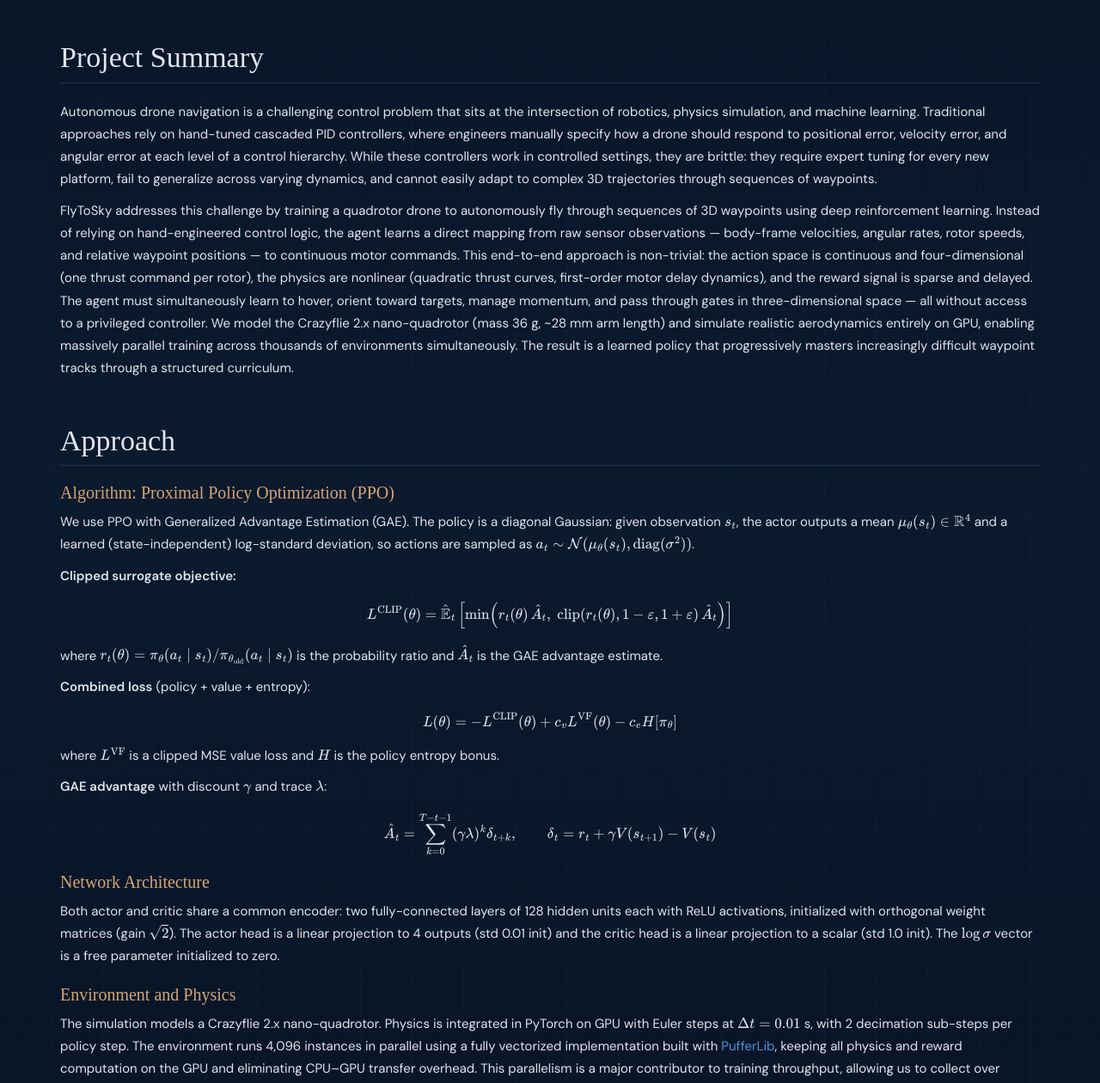
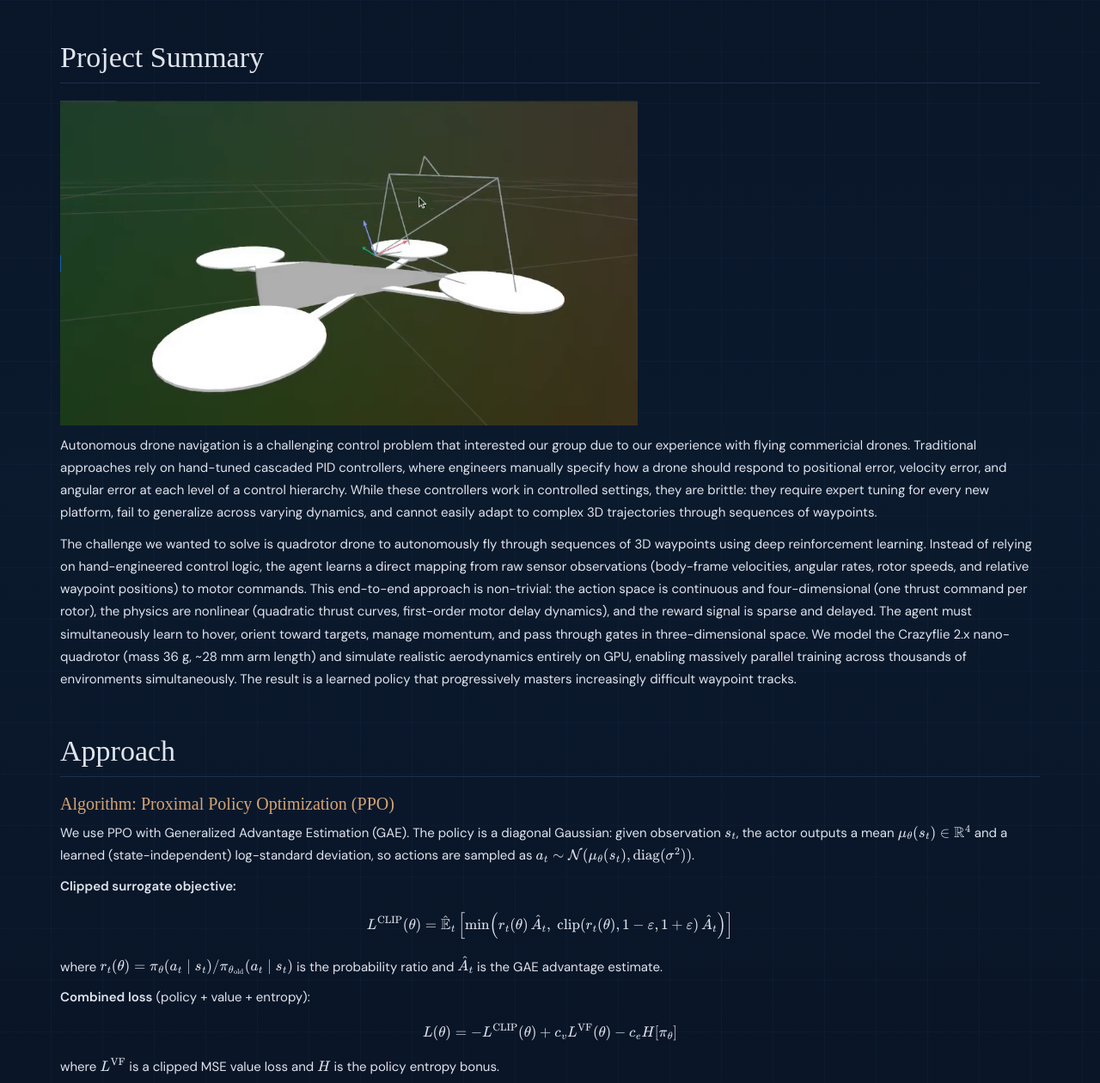
Before and after one commit to Dat-Bois/FlyToSky, a Jekyll site: the page built from docs/final.md, in a window 1280 px wide and 1400 px high, scrolled down 695 px, cut to the strip 140-1400 px from the top of the window. Shown: the whole strip at 86% size. Built offline with Jekyll 4.4.1, drawn with Linux system fonts in a browser that asks for light colours; some web fonts are replaced; formulas are drawn with MathJax 3; some of the changed lines change nothing that is shown; some of the changed text lies outside the part shown.

Commit message:
Add new training images and update final report
- Add clamped_obs, all_final_runs_scaled_rewards, drone_visualized, maxxed_out_motors images
- Update Observations and Actions section with clamped obs figure
- Update reward section subheader and figure captions
- Add Rerun live recording link to Qualitative Evaluation

```diff
--- a/docs/final.md
+++ b/docs/final.md
@@ -4,14 +4,16 @@
 ---
 
 <div class="video-embed">
-  <iframe src="https://www.youtube.com/embed/hv4wH8m8HZY" frameborder="0" allowfullscreen></iframe>
+  <iframe src="https://youtu.be/ok4VkzBzivo" frameborder="0" allowfullscreen></iframe>
 </div>
 
 ## Project Summary
 
-Autonomous drone navigation is a challenging control problem that sits at the intersection of robotics, physics simulation, and machine learning. Traditional approaches rely on hand-tuned cascaded PID controllers, where engineers manually specify how a drone should respond to positional error, velocity error, and angular error at each level of a control hierarchy. While these controllers work in controlled settings, they are brittle: they require expert tuning for every new platform, fail to generalize across varying dynamics, and cannot easily adapt to complex 3D trajectories through sequences of waypoints.
+![Drone Visualized](images/drone_visualized.png)
 
-FlyToSky addresses this challenge by training a quadrotor drone to autonomously fly through sequences of 3D waypoints using deep reinforcement learning. Instead of relying on hand-engineered control logic, the agent learns a direct mapping from raw sensor observations — body-frame velocities, angular rates, rotor speeds, and relative waypoint positions — to continuous motor commands. This end-to-end approach is non-trivial: the action space is continuous and four-dimensional (one thrust command per rotor), the physics are nonlinear (quadratic thrust curves, first-order motor delay dynamics), and the reward signal is sparse and delayed. The agent must simultaneously learn to hover, orient toward targets, manage momentum, and pass through gates in three-dimensional space — all without access to a privileged controller. We model the Crazyflie 2.x nano-quadrotor (mass 36 g, ~28 mm arm length) and simulate realistic aerodynamics entirely on GPU, enabling massively parallel training across thousands of environments simultaneously. The result is a learned policy that progressively masters increasingly difficult waypoint tracks through a structured curriculum.
+Autonomous drone navigation is a challenging control problem that interested our group due to our experience with flying commericial drones. Traditional approaches rely on hand-tuned cascaded PID controllers, where engineers manually specify how a drone should respond to positional error, velocity error, and angular error at each level of a control hierarchy. While these controllers work in controlled settings, they are brittle: they require expert tuning for every new platform, fail to generalize across varying dynamics, and cannot easily adapt to complex 3D trajectories through sequences of waypoints.
+
+The challenge we wanted to solve is quadrotor drone to autonomously fly through sequences of 3D waypoints using deep reinforcement learning. Instead of relying on hand-engineered control logic, the agent learns a direct mapping from raw sensor observations (body-frame velocities, angular rates, rotor speeds, and relative waypoint positions) to motor commands. This end-to-end approach is non-trivial: the action space is continuous and four-dimensional (one thrust command per rotor), the physics are nonlinear (quadratic thrust curves, first-order motor delay dynamics), and the reward signal is sparse and delayed. The agent must simultaneously learn to hover, orient toward targets, manage momentum, and pass through gates in three-dimensional space. We model the Crazyflie 2.x nano-quadrotor (mass 36 g, ~28 mm arm length) and simulate realistic aerodynamics entirely on GPU, enabling massively parallel training across thousands of environments simultaneously. The result is a learned policy that progressively masters increasingly difficult waypoint tracks.
 
 ## Approach
 
@@ -37,7 +39,7 @@
 
 ### Network Architecture
 
-Both actor and critic share a common encoder: two fully-connected layers of 128 hidden units each with ReLU activations, initialized with orthogonal weight matrices (gain $$\sqrt{2}$$). The actor head is a linear projection to 4 outputs (std 0.01 init) and the critic head is a linear projection to a scalar (std 1.0 init). The $$\log \sigma$$ vector is a free parameter initialized to zero.
+Both actor and critic share a common encoder: two fully-connected layers of 128 hidden units each with leaky ReLU activations, initialized with orthogonal weight matrices (gain $$\sqrt{2}$$). The actor head is a linear projection to 4 outputs (std 0.01 init) and the critic head is a linear projection to a scalar (std 1.0 init). The $$\log \sigma$$ vector is a free parameter initialized to zero.
 
 ### Environment and Physics
 
@@ -52,6 +54,11 @@
 
 The observation vector includes body-frame linear velocities, angular rates, current rotor speeds, and the relative position of the next waypoint in the drone's body frame. Actions are four continuous motor thrust commands in the range $$[-1, 1]$$, mapped to RPM targets for each rotor.
 
+<figure class="eval-figure">
+  <img src="images/clamped_obs.png" alt="Clamped observation values within [-1, 1]">
+  <figcaption>All observation values clamped to the range [-1, 1]. Bounding observations improved training stability by preventing large input magnitudes from producing poor gradient signals early in training.</figcaption>
+</figure>
+
 ### Reward Function
 
 The total reward per step is:
@@ -60,15 +67,15 @@
 
 | Component | Formula | Scale |
 |---|---|---|
-| Progress | $$\text{clamp}(\|p_t - g\| - \|p_{t+1} - g\|,\;{-0.5},\;0.2)$$ | $$\times 40$$ |
-| Waypoint passage | $$\mathbf{1}[\text{waypoint crossed}]$$ | $$\times 70$$ |
-| Action smoothness | $$-\|\Delta \hat{u}\| \cdot \Delta t$$ | $$\times -9.0$$ |
-| Action magnitude | $$-\overline{\hat{u}^2} \cdot \Delta t$$ | $$\times -0.5$$ |
-| Angular velocity (roll/pitch) | $$-\text{clamp}(\omega_x^2 + \omega_y^2,\;0,\;400) \cdot \Delta t$$ | $$\times -5.5$$ |
-| Angular velocity (yaw) | $$-\omega_z^2 \cdot \Delta t$$ | $$\times -0.2$$ |
-| Orientation | $$-\tanh(\|\text{err}\|/0.5) \cdot \Delta t$$ | $$\times -20$$ |
+| Progress | $$\text{clamp}(\|p_t - g\| - \|p_{t+1} - g\|,\;{-0.5},\;0.2)$$ | $$\times 1$$ |
+| Waypoint passage | $$\mathbf{1}[\text{waypoint crossed}]$$ | $$\times 12$$ |
+| Action smoothness | $$-\|\Delta \hat{u}\| \cdot \Delta t$$ | $$\times -0.1$$ |
+| Action magnitude | $$-\overline{\hat{u}^2} \cdot \Delta t$$ | $$\times -0.2$$ |
+| Angular velocity (roll/pitch) | $$-\text{clamp}(\omega_x^2 + \omega_y^2,\;0,\;400) \cdot \Delta t$$ | $$\times -0.1$$ |
+| Angular velocity (yaw) | $$-\omega_z^2 \cdot \Delta t$$ | $$\times -0.1$$ |
+| Orientation | $$-\tanh(\|\text{err}\|/0.5) \cdot \Delta t$$ | $$\times -0.5$$ |
 | Alive | $$\Delta t$$ | $$\times -0.5$$ |
-| Crash | $$\mathbf{1}[\text{crash}]$$ | $$\times -20$$ |
+| Crash | $$\mathbf{1}[\text{crash}]$$ | $$\times -10$$ |
 
 Episodes terminate when the drone crashes (z < 0.1 m or z > 5 m), drifts more than 8 m from the current target waypoint, or completes all waypoints on the track.
 
@@ -96,7 +103,7 @@
 | Parallel environments | 4,096 |
 | Rollout steps per update | 128 |
 | Total timesteps | 500,000,000 |
-| Learning rate | 3e-4 (linearly annealed to 0) |
+| Learning rate | 0.0003 |
 | Discount $$\gamma$$ | 0.999 |
 | GAE $$\lambda$$ | 0.95 |
 | PPO clip $$\varepsilon$$ | 0.1 |
@@ -122,8 +129,8 @@
 - **Explained variance:** Measures value function quality; values near 1.0 indicate accurate return prediction.
 
 <figure class="eval-figure">
-  <img src="images/reward_mean.png" alt="Mean episode reward over training">
-  <figcaption>The progression of how our network improves its rewards over time. The reward increases steadily during early training before showing signs of plateau, corresponding to the policy learning basic hover and forward flight before struggling with more complex curriculum levels.</figcaption>
+  <img src="images/all_final_runs_scaled_rewards.png" alt="Mean episode reward over training">
+  <figcaption>Scaled rewards across all final training runs. The reward increases steadily during early training before showing signs of plateau.</figcaption>
 </figure>
 
 <figure class="eval-figure">
@@ -138,6 +145,8 @@
 
 ### Qualitative Evaluation
 
+[View the live Rerun recording of our last run here](https://rerun.io/viewer?url=https%3A%2F%2Feeshs-rerun-sharing.s3.us-west-1.amazonaws.com%2Fflytosky2_best.rrd) *(will consume RAM)*
+
 We use a logging tool called [Rerun](https://rerun.io) to visualize the first environment during training. This outputs per-step telemetry including position, orientation, rotor speeds, thrust vectors, and waypoint positions. Key qualitative checks we performed:
 
 - **Waypoint orientation:** Does the drone point toward the next waypoint? We verified via Rerun telemetry that the orientation penalty successfully encourages the drone to face its target rather than approaching sideways.
@@ -145,13 +154,8 @@
 - **Recovery behavior:** Does the drone recover from a poor spawn position and still reach the first waypoint?
 
 <figure class="eval-figure">
-  <img src="images/bang_motor_control.png" alt="Motor control visualization">
-  <figcaption>An issue we encountered is the drone's behavior converging to thrust motors only at extreme speeds ("bang-bang" control). This leads to an unstable, oscillatory flight rather than smooth control. We addressed this by increasing the action smoothness penalty weight and the action magnitude penalty, which helped reduce but did not fully eliminate this behavior.</figcaption>
-</figure>
-
-<figure class="eval-figure">
-  <img src="images/waypoint_one_observation_being_high.png" alt="Waypoint observation at high altitude">
-  <figcaption>Another challenge we encountered was scaling the different inputs. The distance to the first waypoint (wp1_rel_x) was disproportionate to the other observations and likely degraded the weights associated with that feature early in training. We addressed this by normalizing waypoint relative positions before feeding them into the network.</figcaption>
+  <img src="images/maxxed_out_motors.png" alt="Motor control visualization">
+  <figcaption>Despite extensive iterations on the action smoothness and magnitude penalties, the drone continues to max out motors at extreme values. This leads to an unstable, oscillatory flight rather than smooth control.</figcaption>
 </figure>
 
 ### Curriculum Validation
@@ -176,4 +180,4 @@
 - Bitcraze AB. *Crazyflie 2.x hardware specifications.* [https://www.bitcraze.io](https://www.bitcraze.io)
 - PufferLib: [https://github.com/PufferAI/PufferLib](https://github.com/PufferAI/PufferLib)
 - Rerun visualization SDK: [https://rerun.io](https://rerun.io)
-- AI tools: Generative AI tools (Claude) were used for designing the team website, generating boilerplate code, and assisting with report writing structure. All technical content, equations, and experimental results are our own.
+- AI tools: Generative AI tools were used for designing the team website, generating boilerplate code, and assisting with report writing structure.
```
Also changed, not shown: docs/images/all_final_runs_scaled_rewards.png (added), docs/images/clamped_obs.png (added), docs/images/drone_visualized.png (added), docs/images/maxxed_out_motors.png (added).
